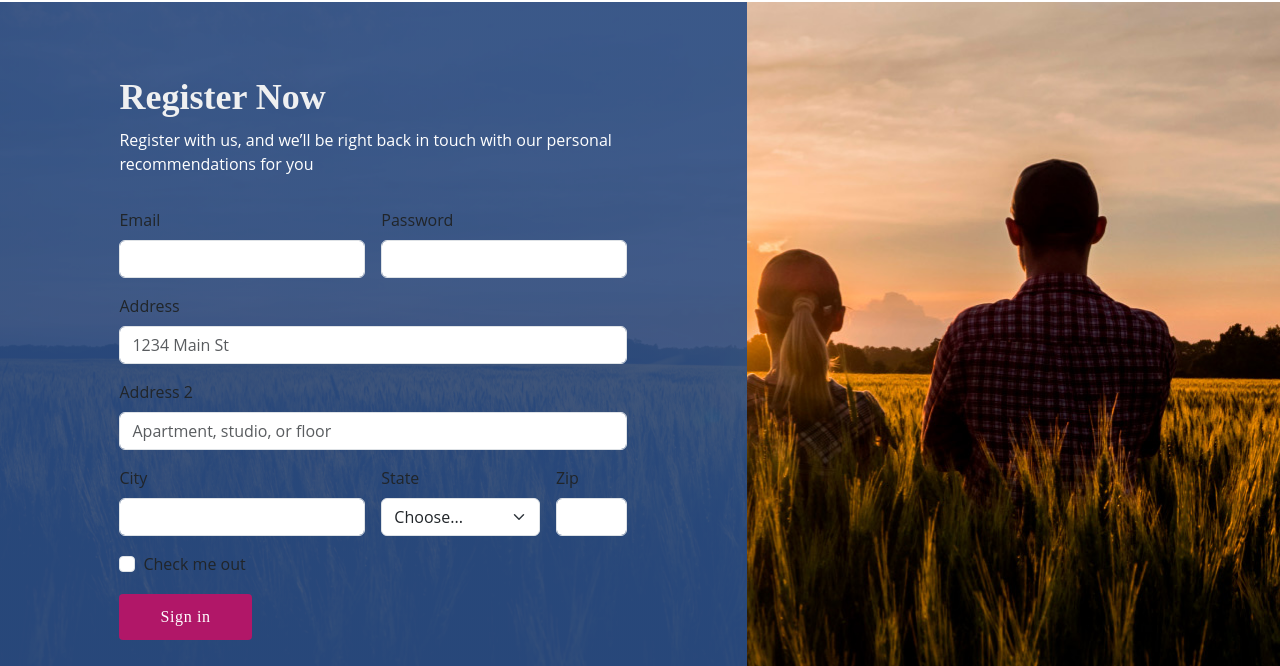
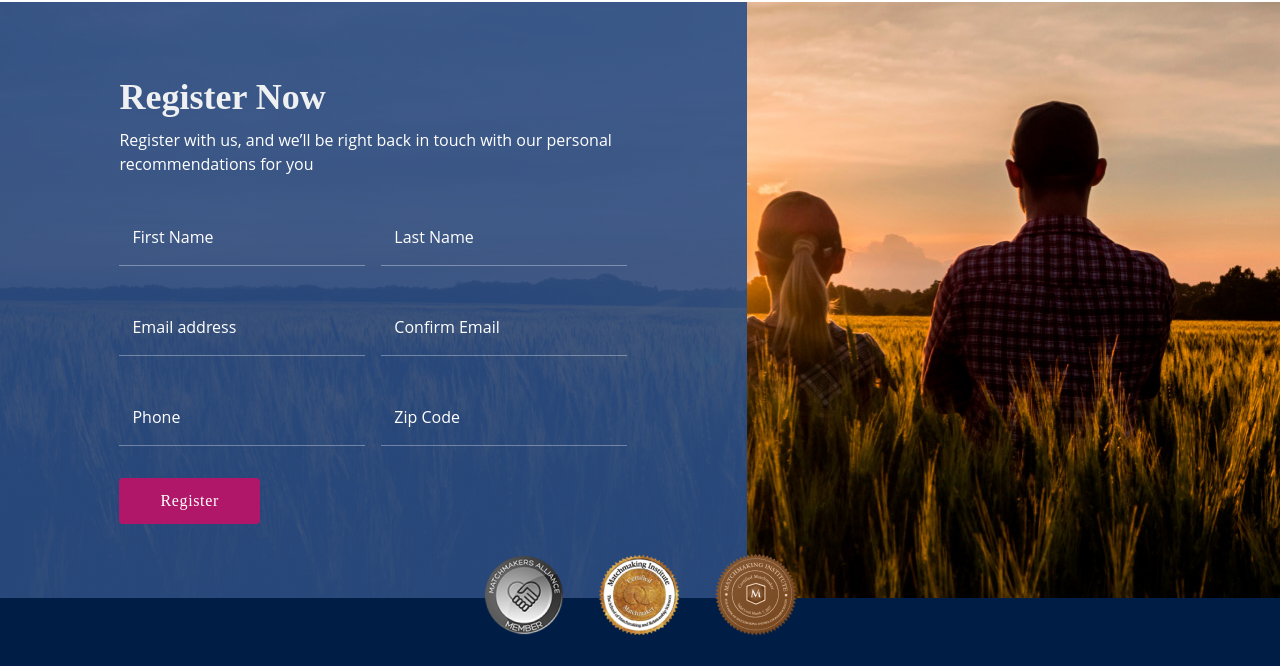
Before and after one commit to natalie-kolos/JulieFerman, a plain HTML site: page index.html in a window 1280 px wide. Shown: the part 3375-4041 px from the top of the page. Drawn offline with nearby package versions, Linux system fonts and the light colour scheme; a web font is replaced by a local one.

Commit message:
Form Update on the Home Page

```diff
--- a/css/style.less
+++ b/css/style.less
@@ -1507,3 +1507,35 @@ article {
     box-shadow: @box-shadow;
   }
 }
+
+.cta-form {
+  .form-floating {
+    label {
+      color: @white;
+      background-color: transparent;
+    }
+
+    .form-control {
+      background-color: transparent;
+      border: 0;
+      border-radius: 0;
+      border-bottom: 1px solid rgba(255, 255, 255, 0.33);
+      color: @white;
+
+      &::placeholder {
+        // color: #00ff00;
+      }
+
+      &:focus {
+        &~label {
+          color: rgb(255 255 255 / 74%);
+
+
+          &::after {
+            background-color: transparent;
+          }
+        }
+      }
+    }
+  }
+}
--- a/index.html
+++ b/index.html
@@ -259,47 +259,45 @@
               </div>
 
               <form class="cta-form row g-3">
+
                 <div class="col-md-6">
-                  <label for="inputEmail4" class="form-label">Email</label>
-                  <input type="email" class="form-control" id="inputEmail4">
+                  <div class="form-floating mb-3">
+                    <input type="text" class="form-control" id="inputFirstName" placeholder="First Name">
+                    <label for="inputFirstName">First Name</label>
+                  </div>
                 </div>
                 <div class="col-md-6">
-                  <label for="inputPassword4" class="form-label">Password</label>
-                  <input type="password" class="form-control" id="inputPassword4">
-                </div>
-                <div class="col-12">
-                  <label for="inputAddress" class="form-label">Address</label>
-                  <input type="text" class="form-control" id="inputAddress" placeholder="1234 Main St">
-                </div>
-                <div class="col-12">
-                  <label for="inputAddress2" class="form-label">Address 2</label>
-                  <input type="text" class="form-control" id="inputAddress2" placeholder="Apartment, studio, or floor">
+                  <div class="form-floating mb-3">
+                    <input type="text" class="form-control" id="inputLastName" placeholder="Last Name">
+                    <label for="inputLastName">Last Name</label>
+                  </div>
                 </div>
                 <div class="col-md-6">
-                  <label for="inputCity" class="form-label">City</label>
-                  <input type="text" class="form-control" id="inputCity">
+                  <div class="form-floating mb-3">
+                    <input type="email" class="form-control" id="floatingInput" placeholder="Email address">
+                    <label for="floatingInput">Email address</label>
+                  </div>
                 </div>
-                <div class="col-md-4">
-                  <label for="inputState" class="form-label">State</label>
-                  <select id="inputState" class="form-select">
-                    <option selected>Choose...</option>
-                    <option>...</option>
-                  </select>
+                <div class="col-md-6">
+                  <div class="form-floating mb-3">
+                    <input type="email" class="form-control" id="inputConfirmEmail" placeholder="Confirm Email">
+                    <label for="inputConfirmEmail">Confirm Email</label>
+                  </div>
                 </div>
-                <div class="col-md-2">
-                  <label for="inputZip" class="form-label">Zip</label>
-                  <input type="text" class="form-control" id="inputZip">
+                <div class="col-md-6">
+                  <div class="form-floating mb-3">
+                    <input type="text" class="form-control" id="inputPhone" placeholder="Phone">
+                    <label for="inputPhone">Phone</label>
+                  </div>
                 </div>
-                <div class="col-12">
-                  <div class="form-check">
-                    <input class="form-check-input" type="checkbox" id="gridCheck">
-                    <label class="form-check-label" for="gridCheck">
-                      Check me out
-                    </label>
+                <div class="col-md-6">
+                  <div class="form-floating mb-3">
+                    <input type="text" class="form-control" id="inputZipCode" placeholder="Zip Code">
+                    <label for="inputZipCode">Zip Code</label>
                   </div>
                 </div>
                 <div class="col-12">
-                  <button type="submit" class="btn btn-custom btn-custom__brand">Sign in</button>
+                  <button type="submit" class="btn btn-custom btn-custom__brand">Register</button>
                 </div>
               </form>
             </div>
```
Also changed, not shown: css/style.css.
